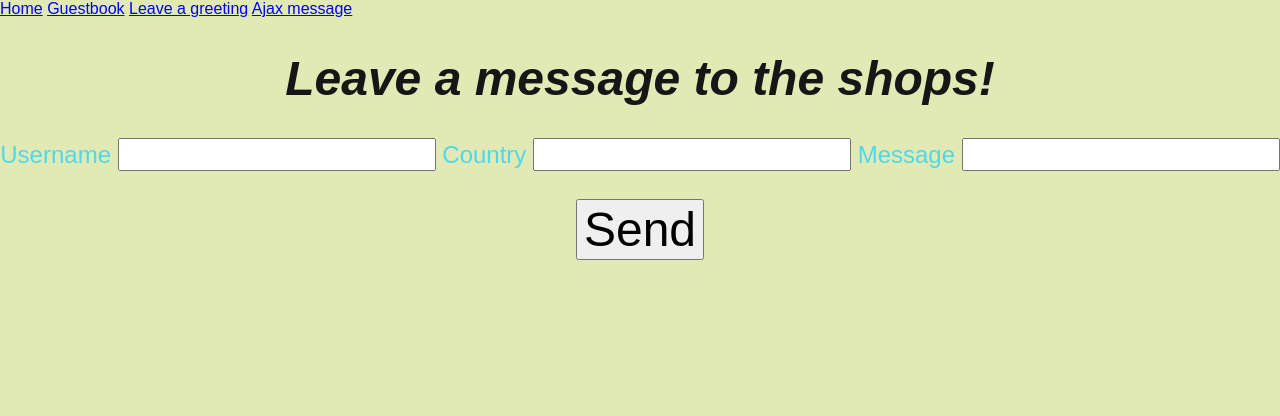
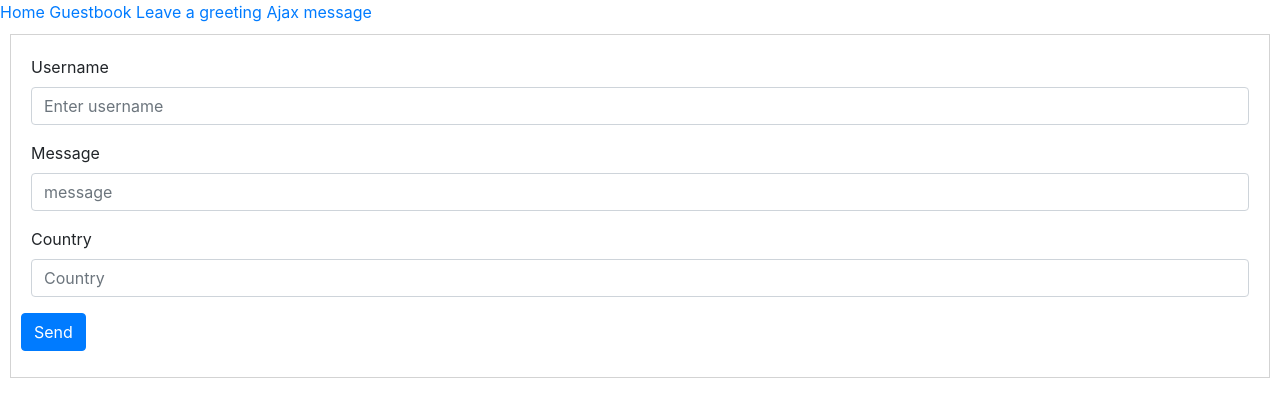
Before and after one commit to Jerojal/ProjectGuestBook1, a website: page ajaxmessage.html in a window 1280 px wide. Drawn offline with nearby package versions, Linux system fonts and the light colour scheme.

Commit message:
sdfsdfasf

```diff
--- a/ajaxmessage.html
+++ b/ajaxmessage.html
@@ -1,36 +1,22 @@
-<!DOCTYPE html>
-<html lang="en">
-<head>
- <link rel="stylesheet" href="https://cdn.jsdelivr.net/npm/purecss@3.0.0/build/pure-min.css" integrity="sha384-X38yfunGUhNzHpBaEBsWLO+A0HDYOQi8ufWDkZ0k9e0eXz/tH3II7uKZ9msv++Ls" crossorigin="anonymous">
-<title>CandyMan Candyshop</title>
-<meta charset="UTF-8">
-<meta name="viewport" content="width=device-width, initial-scale=1">
-
-<Style>
-  body {
-  background-color: #e1e9b5;
-  }
-  h1 {text-align: center;
-      font-size: 300%;
-  color: rgb(22, 22, 22);
-  Font-style: italic;}
-
-  form {text-align: center;
-  font-size : 150%;
-  color: rgb(79, 216, 235);}
-
-  div {
-    height: 40%;
-  }
-  input[type="text"]
-  {
-      font-size:100%;
-  }
-  input[type="submit"]
-  {
-      font-size:200%;
-  }
-  </Style></head>  <script>
+<html>
+<!-- BOOTSRAP - Styling -->
+  <link
+    rel="stylesheet"
+    href="https://stackpath.bootstrapcdn.com/bootstrap/4.4.1/css/bootstrap.min.css"
+    integrity="sha384-Vkoo8x4CGsO3+Hhxv8T/Q5PaXtkKtu6ug5TOeNV6gBiFeWPGFN9MuhOf23Q9Ifjh"
+    crossorigin="anonymous"
+  />
+  <!-- more styling -->
+  <style>
+    div {
+      margin: 10px;
+    }
+    form {
+      border: 1px solid lightgrey;
+      padding: 10px;
+    }
+  </style>
+  <script>
     window.onload = (event) =>{
 
       var sendButton = document.getElementById("myButton");
@@ -39,40 +25,74 @@
         var username = document.getElementById("username").value;
         var message = document.getElementById("message").value;
         var country = document.getElementById("country").value;
-        var date= new date();
 
+        console.log(username);
+        // We create AJAX object which is waiting response
         var xmlhttp = new XMLHttpRequest();
         xmlhttp.onreadystatechange = function(){
           if(this.readyState == 4 && this.status == 200){
+            // Response data will be shown in status field
             document.getElementById("status").innerHTML = this.responseText;
             console.log(this.responseText);
+            // alert(this.responseText);
           };
         };
-        xmlhttp.open("POST","/ajaxmessage", true);
+        xmlhttp.open("POST","/sendAjax", true);
         xmlhttp.setRequestHeader(
           "Content-type",
           "application/x-www-form-urlencoded"
         );
-        xmlhttp.send("username=" + username + "message=" + message + "country=" + country + "date=" + date);
+        xmlhttp.send("username=" + username + "&message=" + message + "&country=" + country);
 
       });
     };
     </script>
   <body>
+    <body>
       <a href="/" class="active">Home</a>
       <a href="/guestbook">Guestbook</a>
       <a href="/newmessage">Leave a greeting</a>
       <a href="/ajaxmessage">Ajax message</a>
-  <div></div>
-  <h1>Leave a message to the shops!</h1>
-  <form method="post" action="/ajaxmessage.html">
-      Username <input type="text" name="username" required>
-      Country <input type="text" name="country"required>
-      Message <input type="text" name="message"required>
-  <div>
-  <br>
-  <input type="submit" value="Send">
+    <div>
+      <form  method="POST" action="/sendAjax">
+        <div class="form-group">
+          <label for="username">Username</label>
+          <input
+            type="username"
+            class="form-control"
+            id="username"
+            aria-describedby="username"
+            placeholder="Enter username"
+            name="username"
+          />
+        </div>
+        <div class="form-group">
+          <label for="message">Message</label>
+           <input
+            type="message"
+            class="form-control"
+            id="message"
+            placeholder="message"
+            name="message"
+          />
+        </div>
+        <div class="form-group">
+          <label for="exampleCountry">Country</label>
+           <input
+            type="country"
+            class="form-control"
+            id="country"
+            placeholder="Country"
+            name="country"
+          />
+        </div>
+        <button type="button" id="myButton" class="btn btn-primary">
+          Send
+        </button>
+        <div id="status" class="form-group"></div>
+      </form>
+    </div>
 
-  </div>
-  </form>
+
   </body>
+</html>
```
Also changed, not shown: JSONdataset.json (+56 -1 lines), index.js (+8 -0 lines), newmessage.html (+1 -1 lines).
